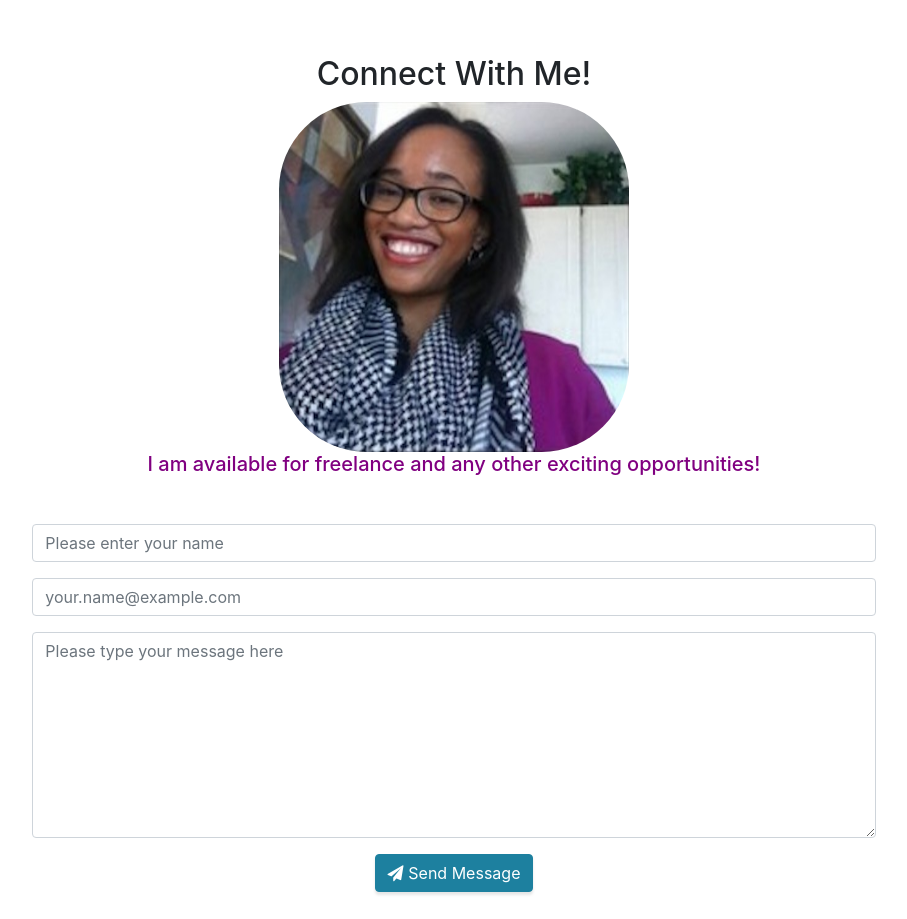
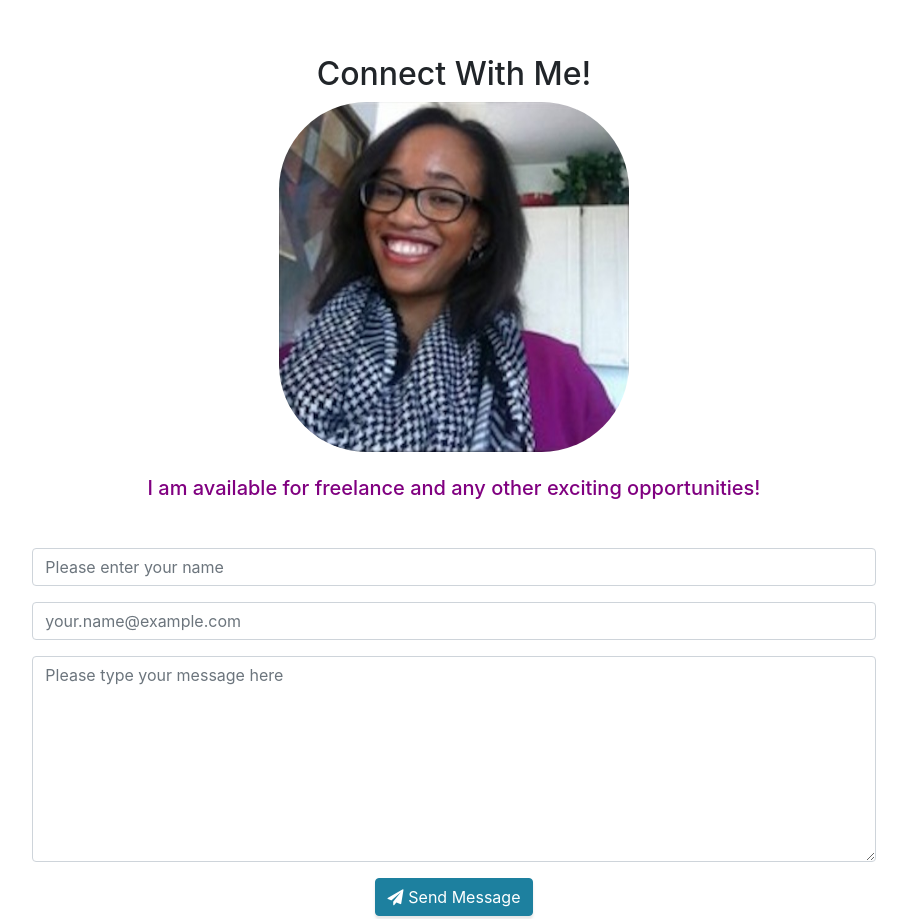
Before and after one commit to GrandSuccess87/QuintessaAnderson.github.io, a website with bundled scripts: page index.html in a window 1280 px wide. Shown: the part 4000-4919 px from the top of the page, without its empty margins (186-1093 px from the left). Built offline with nearby package versions, Linux system fonts and the light colour scheme; grey boxes are pictures that could not be loaded.

Commit message:
edited padding/space around picture

```diff
--- a/index.html
+++ b/index.html
@@ -287,7 +287,7 @@
     <div class="row">
         <div class="col-lg-8 mx-auto text-center">
           <h2 class="section-heading">Connect With Me!</h2>
-          <img class="qa-img" src="img/qa.img.jpg" width="350" height="350">
+          <img class="qa-img" src="img/qa.img.jpg" width="350" height="350"> <br><br>
           <h3 class="mb-0" style="font-size: 20px; color: purple">I am available for freelance and any other exciting opportunities!</h3>
           <br><br>
           <!-- Contact Form -->
```
